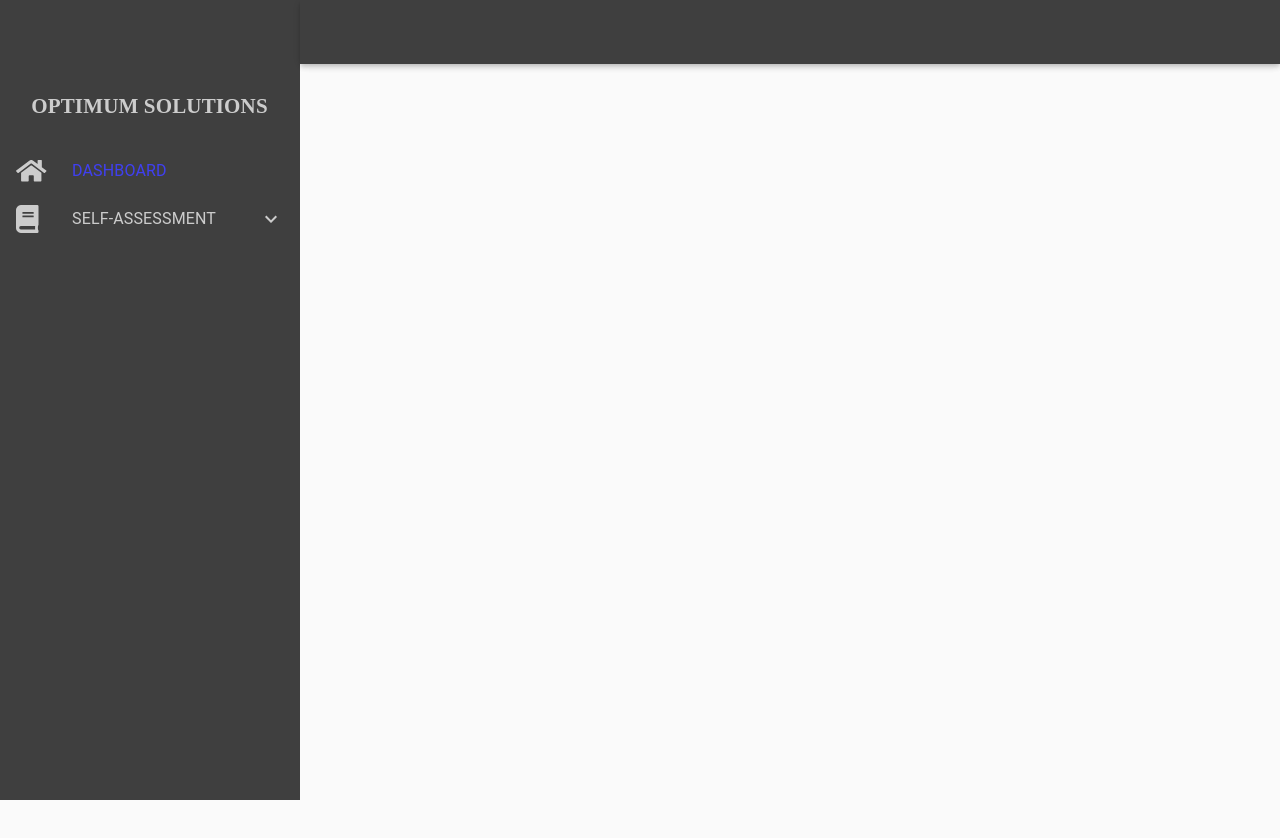
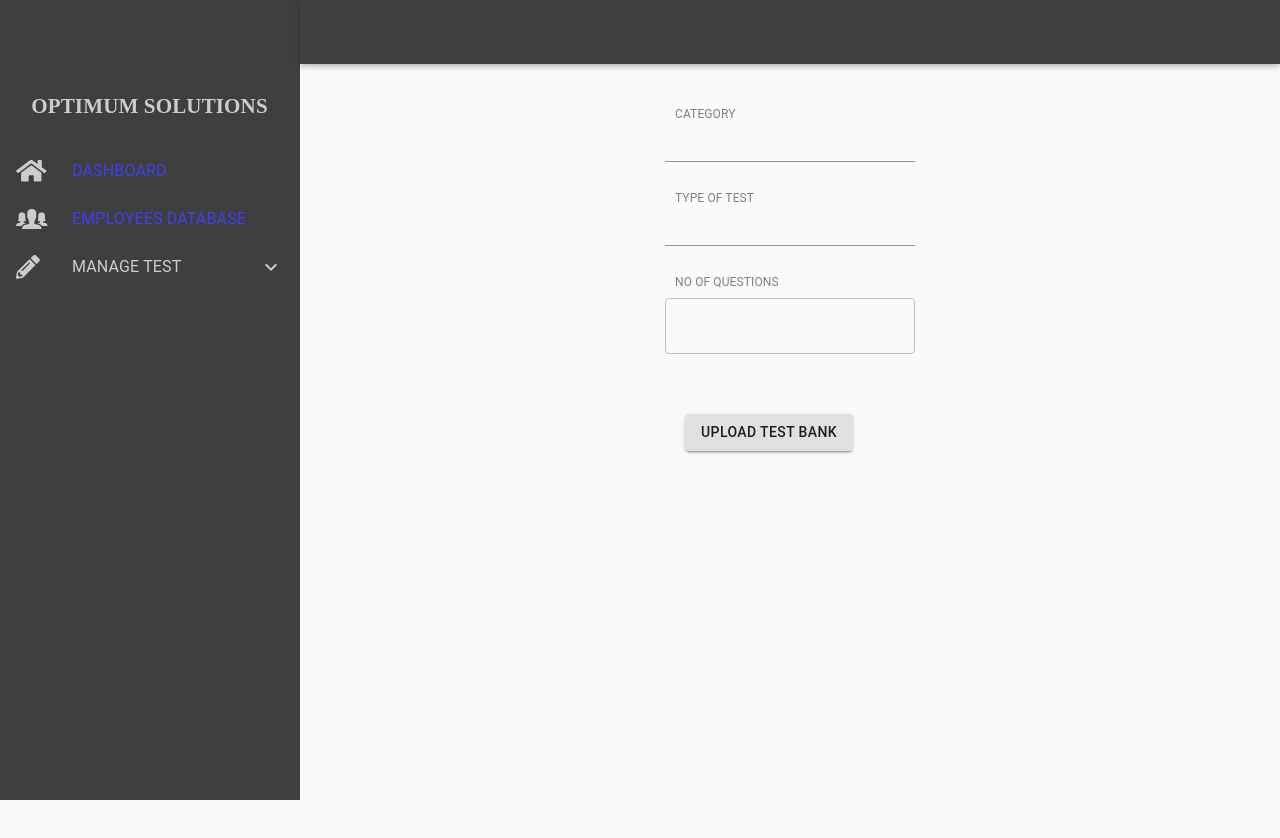
Before and after one commit to adamandpdma/employee_assessment_test, a React (Create React App) app: page /testRows in a window 1280 px wide. Shown: the top 838 px of the page. Before the commit the page ends 800 px from the top, so only its background shows below. Built offline with nearby package versions, Linux system fonts and the light colour scheme.

Commit message:
Updated Admin (fahema)

```diff
--- a/src/AdminComponents/crudTest/ResponsiveDrawer.js
+++ b/src/AdminComponents/crudTest/ResponsiveDrawerAdmin.js
@@ -89,7 +89,7 @@ const listStyle={
   listStyle: 'none',
   color: 'none'
 }
-const ResponsiveDrawer = (props) => {
+const ResponsiveDrawerAdmin = (props) => {
   const { container } = props;
   const classes = useStyles();
   const theme = useTheme();
@@ -231,8 +231,8 @@ const ResponsiveDrawer = (props) => {
   );
 }
 
-ResponsiveDrawer.propTypes = {
+ResponsiveDrawerAdmin.propTypes = {
   container: PropTypes.instanceOf(typeof Element === 'undefined' ? Object : Element),
 };
 
-export default ResponsiveDrawer;
+export default ResponsiveDrawerAdmin;
--- a/src/App.js
+++ b/src/App.js
@@ -1,15 +1,15 @@
 import React from 'react';
 import './App.css';
-import {BrowserRouter, Route} from 'react-router-dom';
-import ResponsiveDrawer from './AdminComponents/crudTest/ResponsiveDrawer';
+import {BrowserRouter} from 'react-router-dom';
+import ResponsiveDrawerAdmin from './AdminComponents/crudTest/ResponsiveDrawerAdmin';
 import ResponsiveDrawerEmployee from './EmployeeComponents/ResponsiveDrawerEmployee';
 
 function App() {
   return (
     <div>
           <BrowserRouter>
-      <ResponsiveDrawerEmployee/>
-     {/* <ResponsiveDrawer/> */}
+      {/* <ResponsiveDrawerEmployee/>  */}
+     <ResponsiveDrawerAdmin/>
      </BrowserRouter>
     </div>
   );
--- a/src/EmployeeComponents/TakeTest.js
+++ b/src/EmployeeComponents/TakeTest.js
@@ -8,7 +8,7 @@ import TableHead from '@material-ui/core/TableHead';
 import TableRow from '@material-ui/core/TableRow';
 import Button from '@material-ui/core/Button';
 import '../App.css';
-import {quizData} from './quizData'
+
 
 
 
--- a/src/EmployeeComponents/TestDetails.js
+++ b/src/EmployeeComponents/TestDetails.js
@@ -8,7 +8,6 @@ import Dialog from '@material-ui/core/Dialog';
 import DialogActions from '@material-ui/core/DialogActions';
 import DialogTitle from '@material-ui/core/DialogTitle';
 import DialogContent from '@material-ui/core/DialogContent';
-import Loading from './Loading';
 import Axios from 'axios';
 
 import Typography from '@material-ui/core/Typography';
```
Also changed, not shown: package.json (+7 -0 lines), 1 other file (tests, documents, lock files or other folders).
